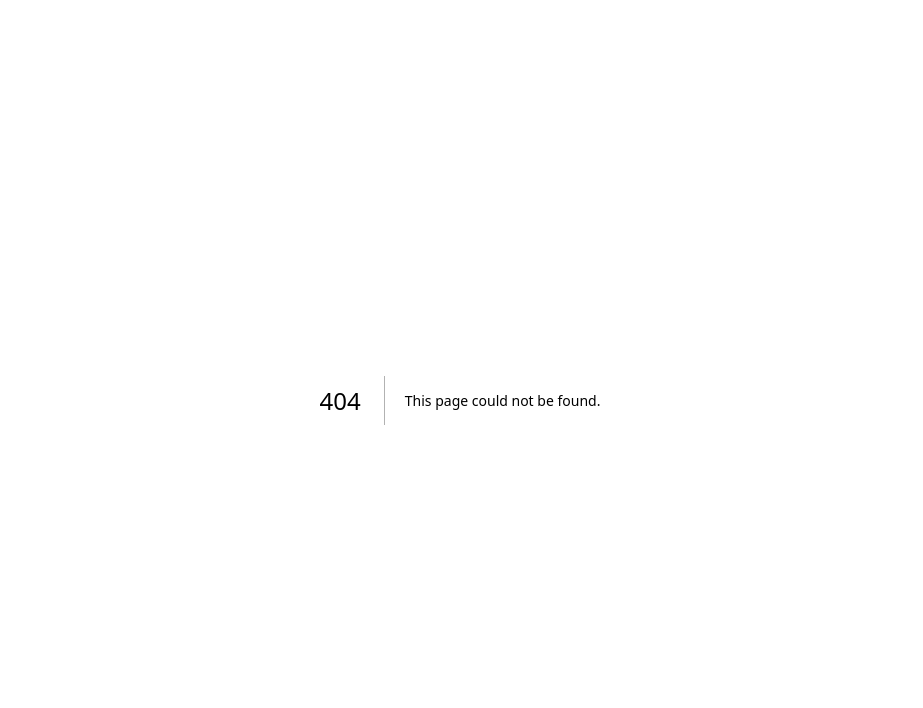
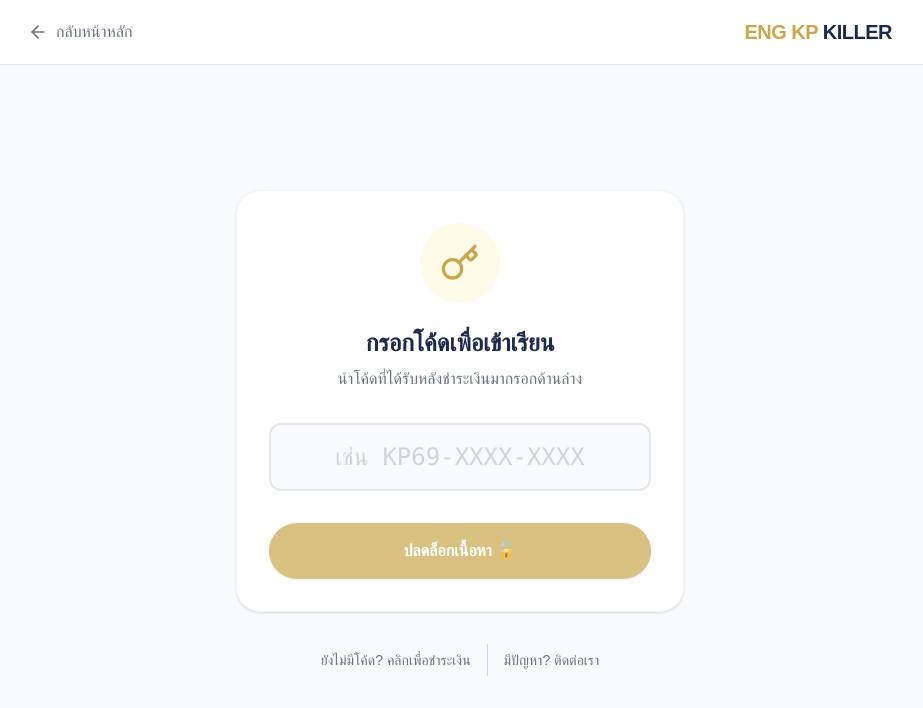
Before and after one commit to ksawatwari/KPKILLER, a Next.js app: page /unlock in a window 1280 px wide. Before the commit this address had no page. Shown: the top 708 px of the page, without its empty margins (180-1103 px from the left). Built offline with nearby package versions, Linux system fonts and the light colour scheme; a web font is replaced by a local one.

Commit message:
Create page.tsx

```diff
--- /dev/null
+++ b/app/unlock/page.tsx
@@ -0,0 +1,192 @@
+'use client';
+
+import React, { useState } from 'react';
+import { motion, AnimatePresence } from 'motion/react';
+import Link from 'next/link';
+import { ArrowLeft, Key, CheckCircle2, Loader2, ArrowRight } from 'lucide-react';
+
+export default function UnlockPage() {
+  const [code, setCode] = useState('');
+  const [status, setStatus] = useState<'idle' | 'loading' | 'success' | 'error'>('idle');
+  const [shake, setShake] = useState(false);
+  const [confetti, setConfetti] = useState<{left: number, color: string, duration: number, delay: number}[]>([]);
+
+  const handleUnlock = (e: React.FormEvent) => {
+    e.preventDefault();
+    if (!code.trim()) return;
+
+    setStatus('loading');
+
+    setTimeout(() => {
+      if (code.trim().toUpperCase().startsWith('KP')) {
+        const colors = ['#C9A84C', '#E5C870', '#1B2A4A', '#4ADE80'];
+        const items = Array.from({ length: 40 }).map(() => ({
+          left: Math.random() * 100,
+          color: colors[Math.floor(Math.random() * colors.length)],
+          duration: 1 + Math.random() * 2.5,
+          delay: Math.random() * 1.5
+        }));
+        setConfetti(items);
+        setStatus('success');
+      } else {
+        setStatus('error');
+        setShake(true);
+        setTimeout(() => setShake(false), 500);
+      }
+    }, 1500);
+  };
+
+  const handleInputChange = (e: React.ChangeEvent<HTMLInputElement>) => {
+    setCode(e.target.value.toUpperCase());
+    if (status === 'error') {
+      setStatus('idle');
+    }
+  };
+
+  return (
+    <div className="min-h-screen bg-gray-50 text-[#1B2A4A] selection:bg-[#C9A84C] selection:text-white flex flex-col relative overflow-hidden">
+      {/* Navbar Minimal */}
+      <nav className="bg-white border-b border-gray-200 sticky top-0 z-50 shrink-0">
+        <div className="max-w-4xl mx-auto px-4 h-16 flex items-center justify-between">
+          <Link href="/" className="flex items-center gap-2 text-gray-500 hover:text-[#1B2A4A] transition-colors">
+            <ArrowLeft className="w-5 h-5" />
+            <span className="font-medium">กลับหน้าหลัก</span>
+          </Link>
+          <span className="font-bold text-xl tracking-tight uppercase">
+            <span className="text-[#C9A84C]">ENG KP</span> <span className="text-[#1B2A4A]">KILLER</span>
+          </span>
+        </div>
+      </nav>
+
+      {/* Confetti Animation (CSS only) */}
+      {status === 'success' && confetti.length > 0 && (
+        <div className="absolute inset-0 pointer-events-none z-0 overflow-hidden">
+           {confetti.map((item, i) => (
+             <div
+               key={i}
+               className="absolute w-3 h-3 rounded-sm opacity-0"
+               style={{
+                 left: `${item.left}%`,
+                 top: `-20px`,
+                 backgroundColor: item.color,
+                 animation: `confetti-fall ${item.duration}s linear forwards`,
+                 animationDelay: `${item.delay}s`
+               }}
+             />
+           ))}
+        </div>
+      )}
+
+      <style dangerouslySetInnerHTML={{__html: `
+        @keyframes confetti-fall {
+          0% { transform: translateY(0) rotate(0deg); opacity: 1; }
+          100% { transform: translateY(100vh) rotate(720deg); opacity: 0; }
+        }
+      `}} />
+
+      <main className="flex-1 flex flex-col items-center justify-center p-4 z-10 w-full mb-16 md:mb-0">
+        <div className="w-full max-w-md">
+          <motion.div
+            initial={{ opacity: 0, y: 20 }}
+            animate={{ opacity: 1, y: 0 }}
+            className="bg-white rounded-3xl shadow-sm border border-gray-100 p-8 text-center"
+          >
+            <AnimatePresence mode="wait">
+              {status === 'success' ? (
+                <motion.div
+                  key="success"
+                  initial={{ opacity: 0, scale: 0.9 }}
+                  animate={{ opacity: 1, scale: 1 }}
+                >
+                  <div className="w-20 h-20 bg-green-50 rounded-full flex items-center justify-center mx-auto mb-6">
+                    <CheckCircle2 className="w-10 h-10 text-green-500" />
+                  </div>
+                  <h1 className="text-3xl font-bold text-[#1B2A4A] mb-2">ปลดล็อกสำเร็จ!</h1>
+                  <p className="text-gray-500 font-medium mb-8">ยินดีต้อนรับสู่ ENG KP Killer 🎉</p>
+
+                  <Link href="/learn" className="block">
+                    <motion.button
+                      whileHover={{ scale: 1.02 }}
+                      whileTap={{ scale: 0.98 }}
+                      className="w-full bg-[#C9A84C] hover:bg-[#b09340] text-white font-bold py-4 px-8 rounded-full transition-shadow hover:shadow-lg flex items-center justify-center gap-2 shadow-sm"
+                    >
+                      เข้าเรียนได้เลย
+                      <ArrowRight className="w-5 h-5" />
+                    </motion.button>
+                  </Link>
+                </motion.div>
+              ) : (
+                <motion.div
+                  key="form"
+                  initial={{ opacity: 0 }}
+                  animate={{ opacity: 1 }}
+                  exit={{ opacity: 0 }}
+                >
+                  <div className="w-20 h-20 bg-yellow-50 rounded-full flex items-center justify-center mx-auto mb-6">
+                    <Key className="w-10 h-10 text-[#C9A84C]" />
+                  </div>
+                  <h1 className="text-2xl font-bold text-[#1B2A4A] mb-2">กรอกโค้ดเพื่อเข้าเรียน</h1>
+                  <p className="text-gray-500 font-medium mb-8 text-sm md:text-base">นำโค้ดที่ได้รับหลังชำระเงินมากรอกด้านล่าง</p>
+
+                  <form onSubmit={handleUnlock}>
+                    <motion.div
+                      animate={{ x: shake ? [-10, 10, -10, 10, 0] : 0 }}
+                      transition={{ duration: shake ? 0.4 : 0.3 }}
+                      className="mb-8"
+                    >
+                      <input
+                        type="text"
+                        value={code}
+                        onChange={handleInputChange}
+                        disabled={status === 'loading'}
+                        placeholder="เช่น KP69-XXXX-XXXX"
+                        className={`w-full px-6 py-4 rounded-xl border-2 text-center text-xl md:text-2xl tracking-widest font-mono font-bold uppercase transition-all bg-gray-50 focus:bg-white outline-none placeholder:tracking-normal placeholder:font-sans placeholder:font-medium placeholder:text-gray-300 ${
+                           status === 'error'
+                             ? 'border-red-500 text-red-600 focus:border-red-500 focus:ring-4 focus:ring-red-500/20'
+                             : 'border-gray-200 text-[#1B2A4A] focus:border-[#C9A84C] focus:ring-4 focus:ring-[#C9A84C]/20'
+                        }`}
+                      />
+                      {status === 'error' && (
+                        <p className="text-red-500 text-sm font-medium mt-3">
+                          โค้ดไม่ถูกต้องหรือถูกใช้งานแล้ว กรุณาตรวจสอบอีกครั้ง
+                        </p>
+                      )}
+                    </motion.div>
+
+                    <button
+                      type="submit"
+                      disabled={status === 'loading' || !code.trim()}
+                      className="w-full bg-[#C9A84C] hover:bg-[#b09340] disabled:opacity-70 disabled:hover:bg-[#C9A84C] text-white font-bold py-4 px-8 rounded-full transition-colors flex items-center justify-center gap-2 shadow-sm"
+                    >
+                      {status === 'loading' ? (
+                        <>
+                          <Loader2 className="w-5 h-5 animate-spin" />
+                          กำลังตรวจสอบ...
+                        </>
+                      ) : (
+                        "ปลดล็อกเนื้อหา 🔓"
+                      )}
+                    </button>
+                  </form>
+                </motion.div>
+              )}
+            </AnimatePresence>
+          </motion.div>
+
+          {/* Bottom Links */}
+          {status !== 'success' && (
+            <div className="mt-8 flex flex-row items-center justify-center gap-4 text-sm font-medium">
+              <Link href="/payment" className="text-gray-500 hover:text-[#C9A84C] transition-colors text-center">
+                ยังไม่มีโค้ด?<br className="md:hidden" /> คลิกเพื่อชำระเงิน
+              </Link>
+              <div className="w-px h-8 bg-gray-300"></div>
+              <a href="#" className="text-gray-500 hover:text-[#1B2A4A] transition-colors text-center">
+                มีปัญหา?<br className="md:hidden" /> ติดต่อเรา
+              </a>
+            </div>
+          )}
+        </div>
+      </main>
+    </div>
+  );
+}
```
